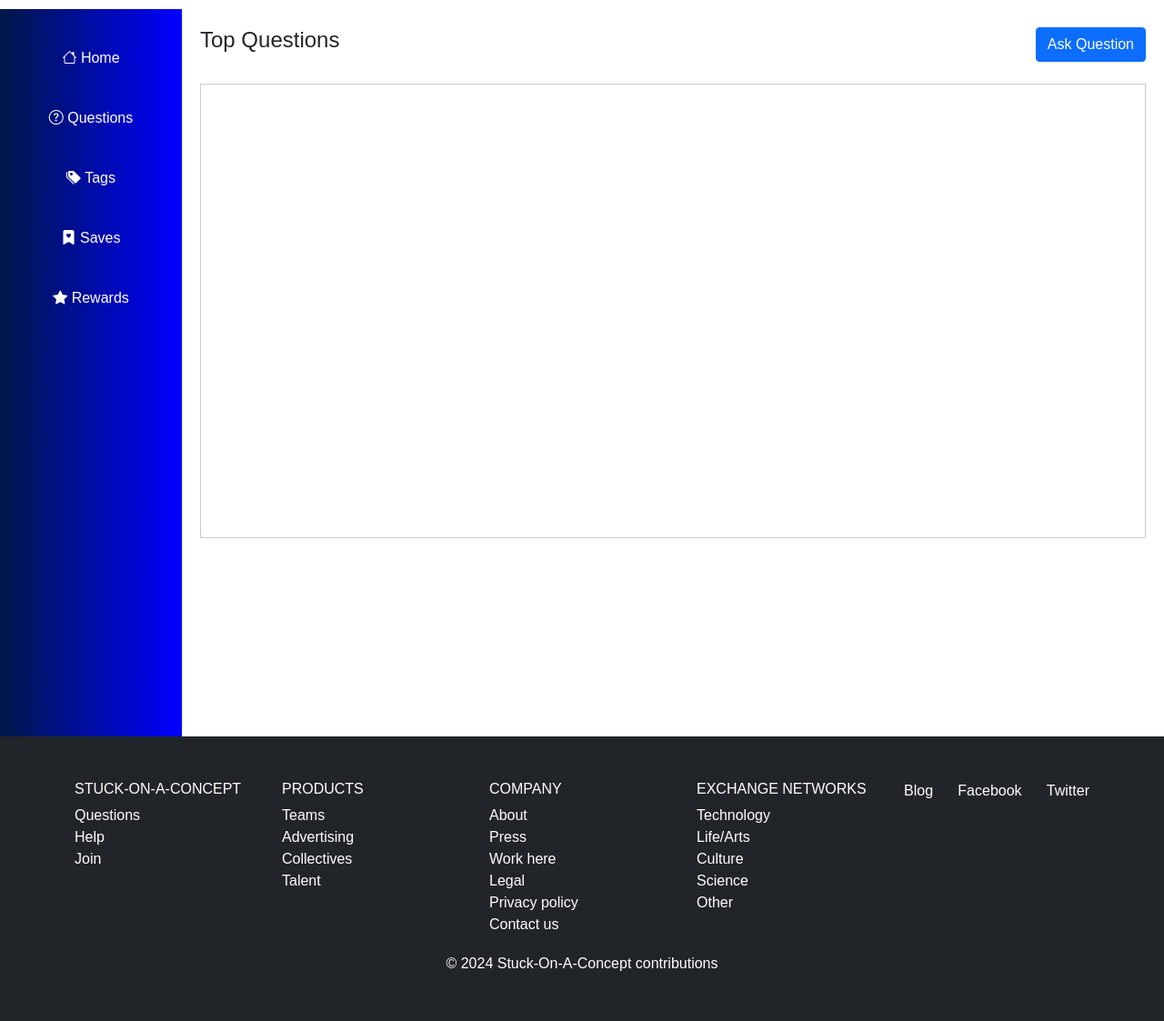
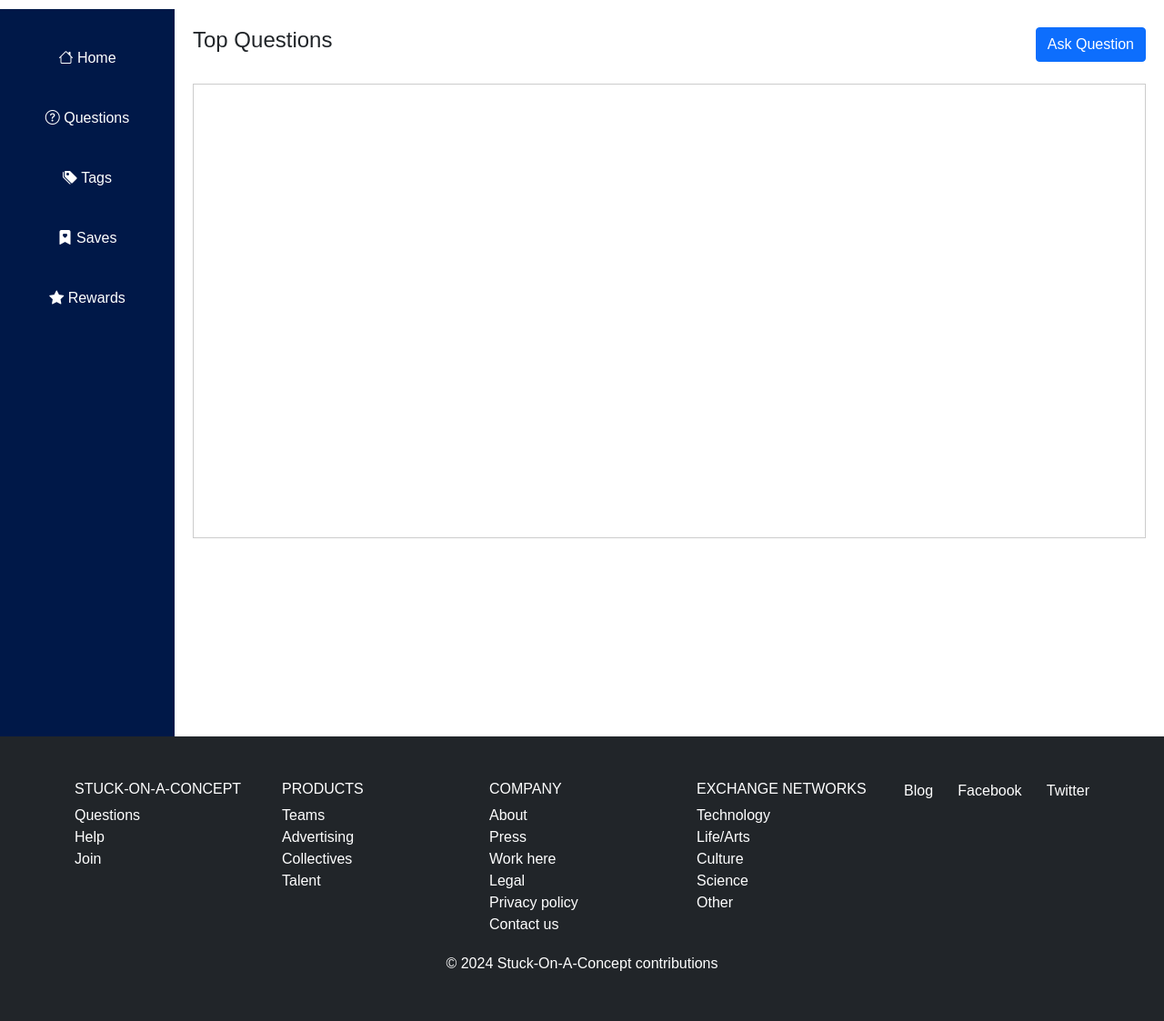
Before and after one commit to vtl-28/stuck-on-a-concept, a Django app: page /questions/ in a window 1280 px wide. Shown: the part 56-1179 px from the top of the page at 91% size. Run offline with Django 4.2, Linux system fonts and the light colour scheme; data that the repository does not hold is empty.

Commit message:
fix responsive behaviour

```diff
--- a/soac_base/templates/soac_base/question_list.html
+++ b/soac_base/templates/soac_base/question_list.html
@@ -16,15 +16,13 @@
             font-family: 'Poppins', sans-serif;
         }
         .sidebar {
-            min-width: 200px;
-            max-width: 200px;
+            flex: 1 1 10%;
             min-height: 100vh;
-            background: -webkit-gradient(linear, left top, right top, from(#001848), to(#001848));
-            background: linear-gradient(to right, rgb(0, 24, 72), blue)
+            background-color: #001848;
 
         }
         .main-content {
-            flex: 1;
+            flex: 1 0 80%;
             padding: 20px;
         }
         {% comment %} #fh1{
@@ -101,7 +99,7 @@
     </style>
 </head>
 <body>
-    <div class="d-flex">
+    <div class="d-flex flex-wrap">
         <div class="sidebar pt-2">
             <ul class="nav flex-column align-items-center justify-content-evenly" style="height: 45%;">
                 <li class="nav-item">
@@ -164,21 +162,21 @@
             <div id="content2" style="display: none;">
                 <div>
                     <h1>Welcome to View 2</h1>
-                    <p>This is the content for view 2.</p>
+                    <p>Feature in development.</p>
                 </div>
 
             </div>
             <div id="content3" style="display: none;">
                 <h1>Welcome to View 3</h1>
-                <p>This is the content for view 3.</p>
+                <p>Feature in development.</p>
             </div>
             <div id="content4" style="display: none;">
                 <h1>Welcome to View 4</h1>
-                <p>This is the content for view 4.</p>
+                <p>Feature in development.</p>
             </div>
             <div id="content5" style="display: none;">
                 <h1>Welcome to View 5</h1>
-                <p>This is the content for view 5.</p>
+                <p>Feature in development.</p>
             </div>
         </div>
     </div>
```
Also changed, not shown: soac_base/templates/soac_base/question_form.html (+10 -1 lines).
